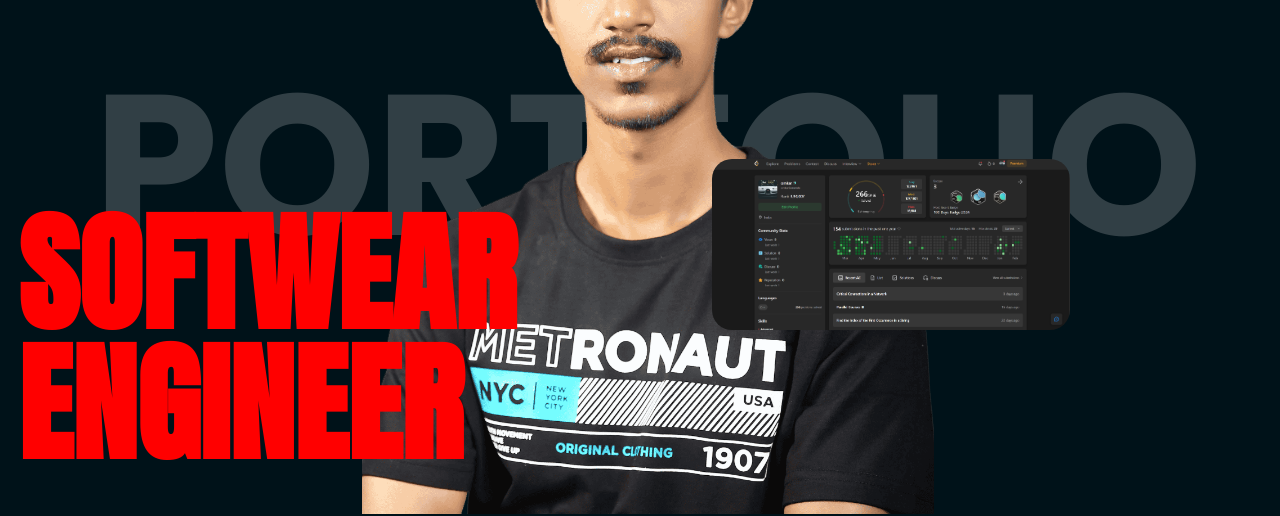
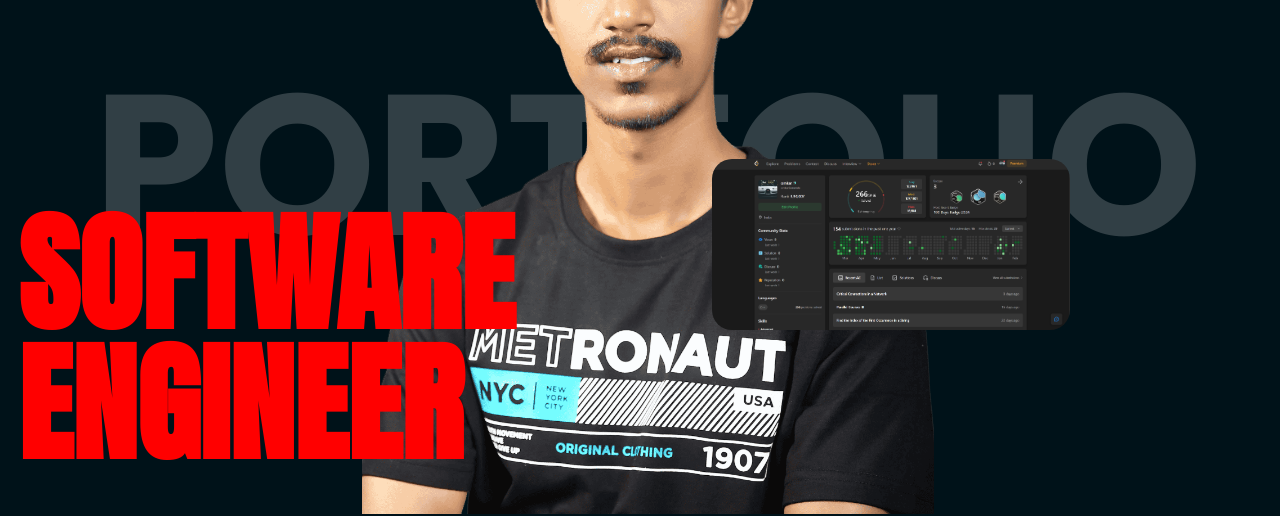
Before and after one commit to MrOmkarSonavale/portfolio, a website: page index.html in a window 1280 px wide. Shown: the part 306-822 px from the top of the page. Drawn offline with nearby package versions, Linux system fonts and the light colour scheme.

```diff
--- a/index.html
+++ b/index.html
@@ -40,8 +40,8 @@
 
 
 			<h3 class="heading-info">
-				softwear<br>
-				engineer
+				Software<br>
+				Engineer
 			</h3>
 
 
```
